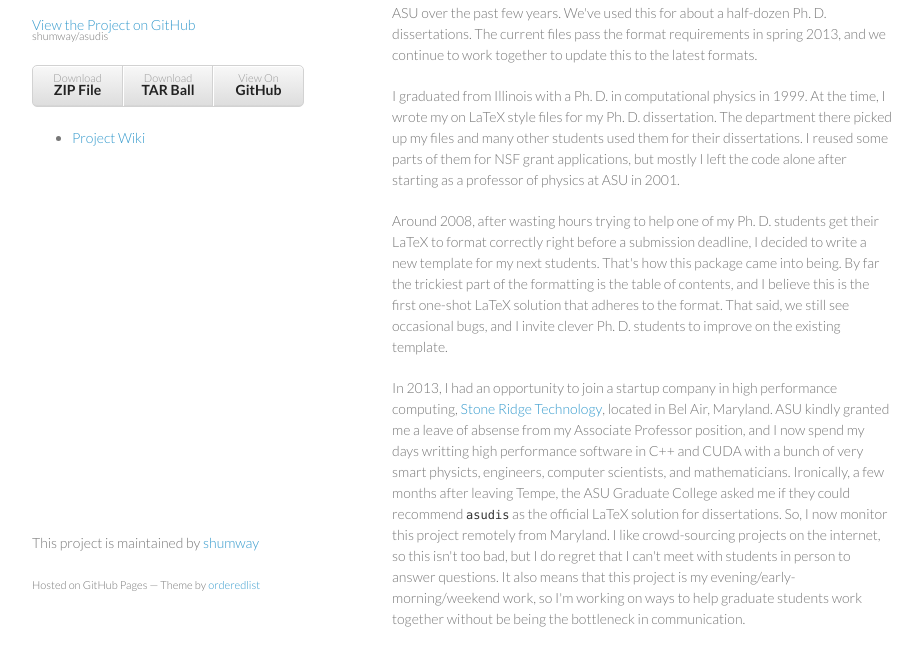
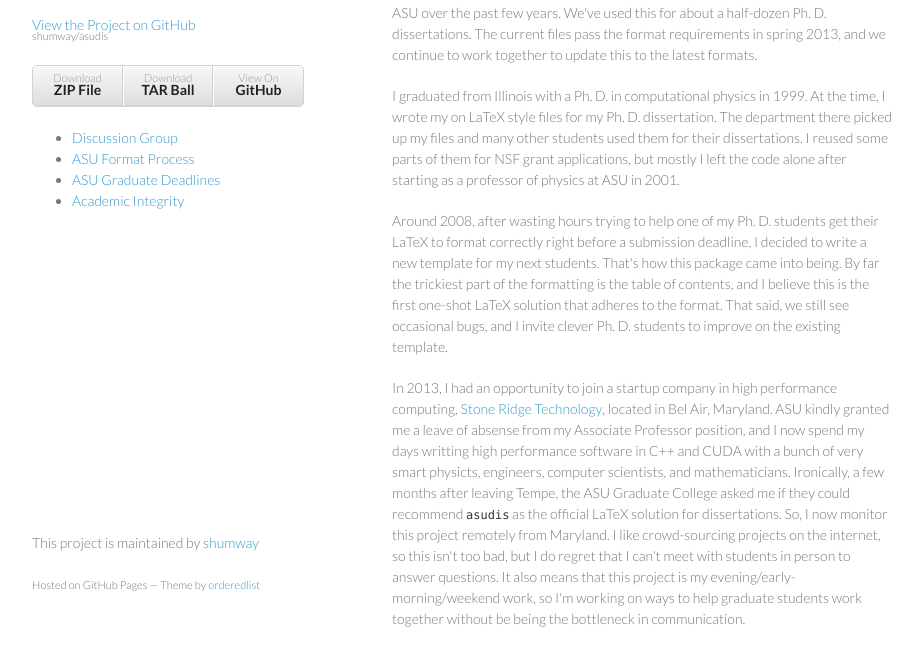
Before and after one commit to shumway/asudis, a plain HTML site: page index.html in a window 1280 px wide. Shown: the part 136-782 px from the top of the page, without its empty margins (178-1100 px from the left). Drawn offline with Linux system fonts and the light colour scheme.

Commit message:
Update index.html

```diff
--- a/index.html
+++ b/index.html
@@ -28,7 +28,10 @@
         </ul>
 
         <ul>
-          <li><a href="https://github.com/shumway/asudis/wiki">Project Wiki</a></li>
+          <li><a href="https://groups.google.com/forum/#!forum/asudis">Discussion Group</a></li>
+          <li><a href="http://graduate.asu.edu/format/format-review-process">ASU Format Process</a></li>
+          <li><a href="http://graduate.asu.edu/graddeadlines.html">ASU Graduate Deadlines</a></li>
+          <li><a href="http://graduate.asu.edu/beintheknow">Academic Integrity</a></li>
         </ul>
       </header>
       <section>
```
